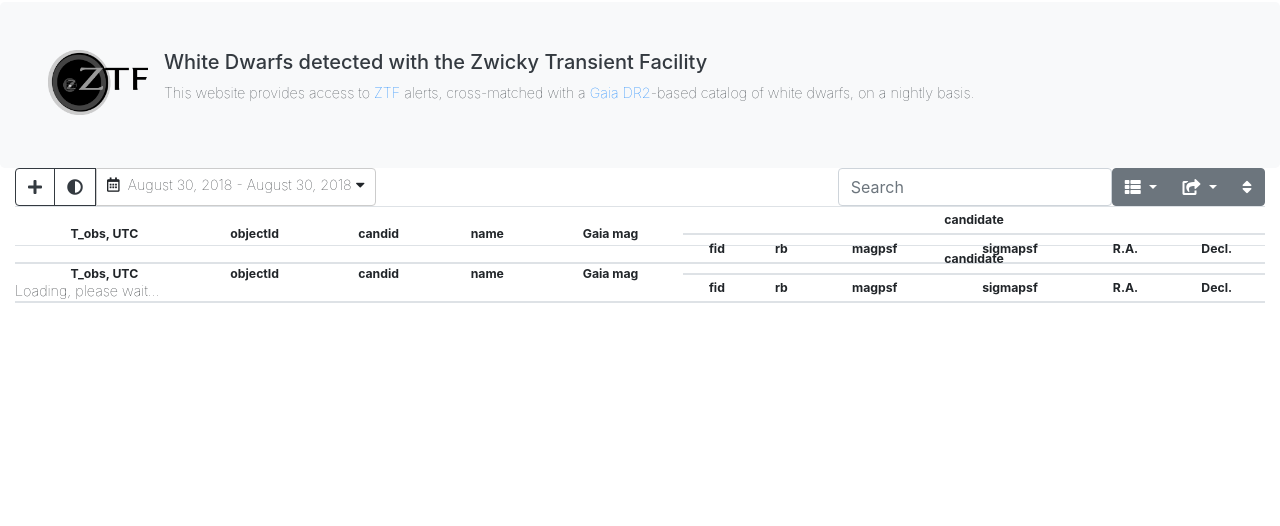
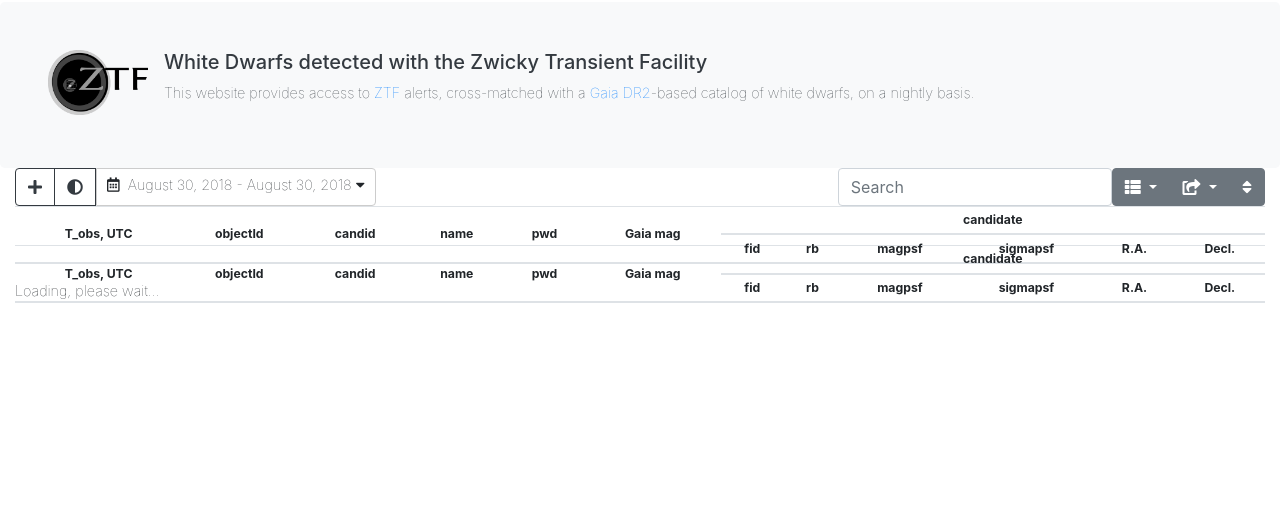
Before and after one commit to dmitryduev/ztf-wd, a Flask app: template code/templates/template-root.html in a window 1280 px wide. Shown: the part 44-570 px from the top of the page. Run offline with Flask 2, Linux system fonts and the light colour scheme; the template is opened without the code that fills it, so the values that code supplies are empty; parts of the project's set-up code (start-up, migrations or seed data) failed here and were passed over; some libraries are stand-ins or nearby versions; some web fonts are replaced.

Commit message:
display pwd

```diff
--- a/code/templates/template-root.html
+++ b/code/templates/template-root.html
@@ -224,6 +224,14 @@
                         sortable: true
                     },
                     {
+                        field: 'wd_pwd',
+                        title: 'pwd',
+                        rowspan: 2,
+                        align: 'center',
+                        valign: 'middle',
+                        sortable: true
+                    },
+                    {
                         field: 'wd_gaia_dr2_id',
                         title: 'Gaia DR2 ID',
                         rowspan: 2,
@@ -382,6 +390,7 @@
                         dec: "{{ alert['coordinates']['radec_str'][1] }}",
 
                         wd_name: "{{alert['xmatch']['nearest_within_5_arcsec']['Gaia_DR2_WD']['White_dwarf_name']}}",
+                        wd_pwd: "{{alert['xmatch']['nearest_within_5_arcsec']['Gaia_DR2_WD']['Pwd']}}".slice(0, 4),
                         wd_gaia_dr2_id: "{{alert['xmatch']['nearest_within_5_arcsec']['Gaia_DR2_WD']['source_id']}}",
                         wd_ra: "{{alert['xmatch']['nearest_within_5_arcsec']['Gaia_DR2_WD']['coordinates']['radec_str'][0]}}",
                         wd_dec: "{{alert['xmatch']['nearest_within_5_arcsec']['Gaia_DR2_WD']['coordinates']['radec_str'][1]}}",
```
Also changed, not shown: code/templates/template-search.html (+9 -0 lines).
